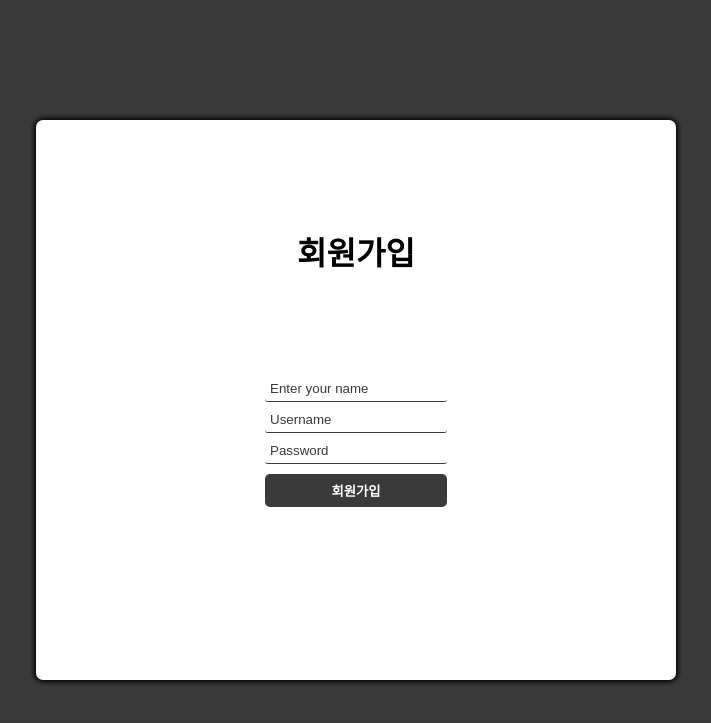
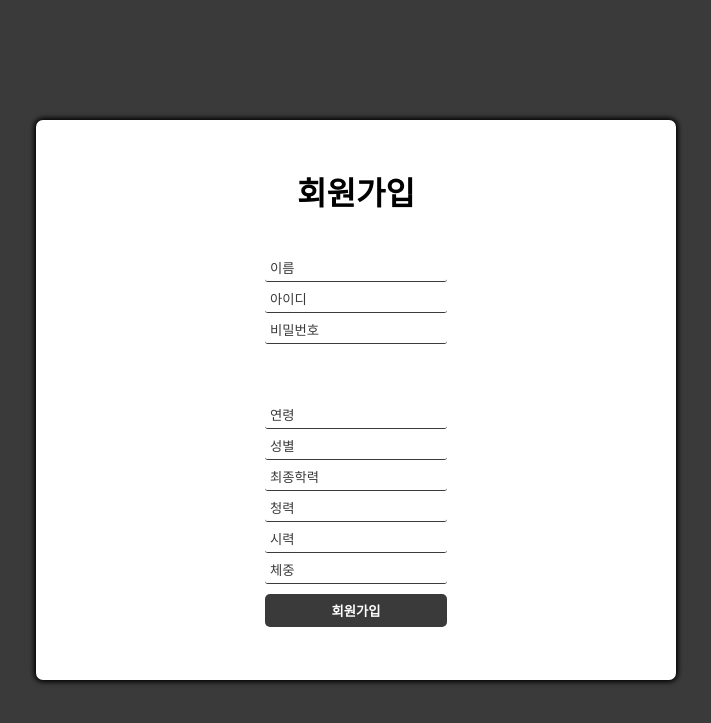
Before and after one commit to Tesssssssssy/Python_Flask-WEB-Doosan, a Flask app: page /register in a window 1280 px wide. Shown: the top 723 px of the page, without its empty margins (284-995 px from the left). Run offline with Flask 2, Linux system fonts and the light colour scheme.

Commit message:
회원가입 수정

```diff
--- a/templates/login.html
+++ b/templates/login.html
@@ -19,7 +19,7 @@
 
     <div>
         <span> 계정이 없으신가요?
-            <a href="templates/register.html" class="register-link">회원가입</a>
+            <a href="/register" class="register-link">회원가입</a>
         </span>
     </div>
 
--- a/templates/register.html
+++ b/templates/register.html
@@ -11,9 +11,16 @@
 
 
     <form id="login-form">
-      <input type="text" name="이름" id="name-field" class="login-form-field" placeholder="Enter your name">
-      <input type="text" name="username" id="username-field" class="login-form-field" placeholder="Username">
-      <input type="password" name="비밀번호" id="password-field" class="login-form-field" placeholder="Password">
+      <input type="text" name="이름" id="name-field" class="login-form-field" placeholder="이름">
+      <input type="text" name="아이디" id="username-field" class="login-form-field" placeholder="아이디">
+      <input type="password" name="비밀번호" id="password-field" class="login-form-field" placeholder="비밀번호">
+    </br></br></br>
+      <input type="text" name="연령" id="name-field" class="login-form-field" placeholder="연령">
+      <input type="text" name="성별" id="name-field" class="login-form-field" placeholder="성별">
+      <input type="text" name="최종학력" id="name-field" class="login-form-field" placeholder="최종학력">
+      <input type="text" name="청력" id="name-field" class="login-form-field" placeholder="청력">
+      <input type="text" name="시력" id="name-field" class="login-form-field" placeholder="시력">
+      <input type="text" name="체중" id="name-field" class="login-form-field" placeholder="체중">
       <input type="submit" value="회원가입" id="login-form-submit">
     </form>
 
```
